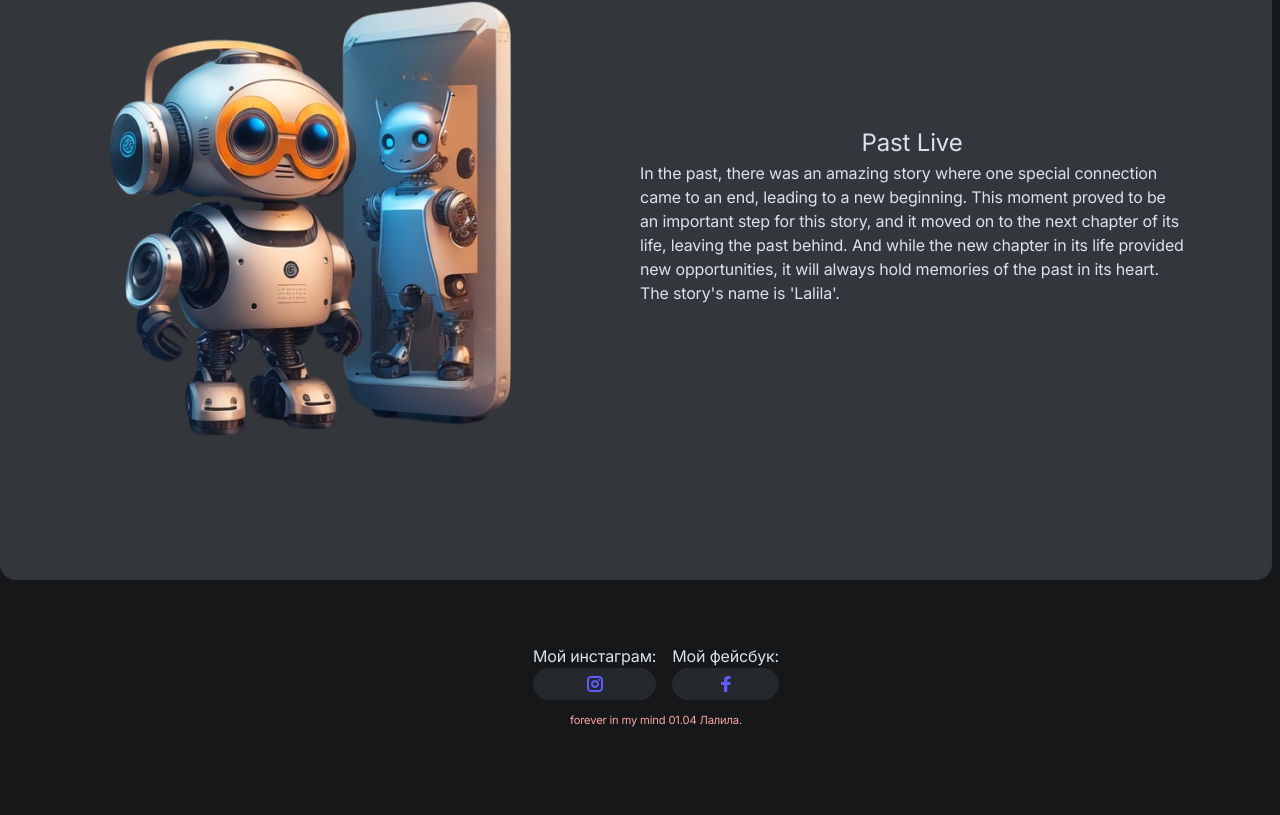
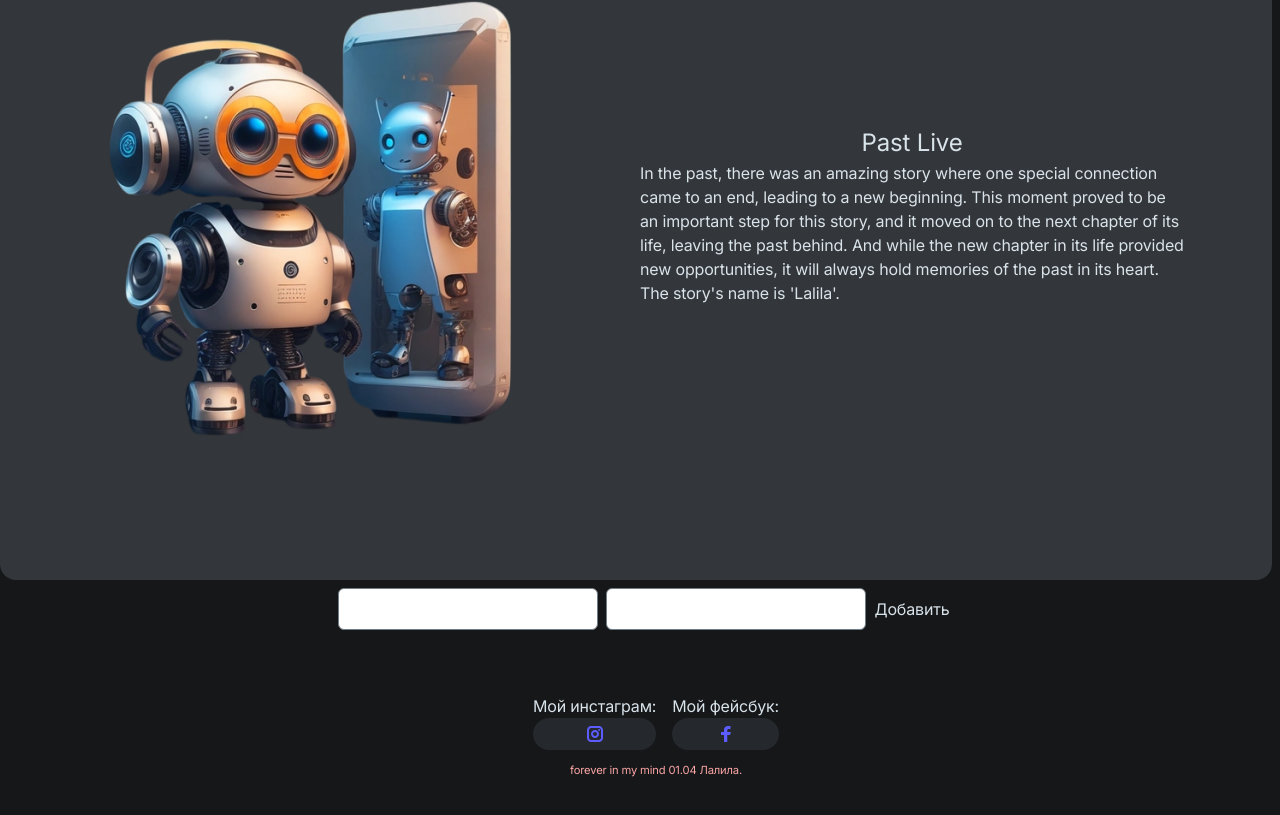
Before and after one commit to Komil-Muminov/komilff, a Next.js app: page / in a window 1280 px wide. Shown: the part 3285-4100 px from the top of the page. Before the commit the page ends 4078 px from the top, so only its background shows below. Built offline with nearby package versions, Linux system fonts and the light colour scheme.

Commit message:
Added ToDo component

```diff
--- a/app/(default)/page.tsx
+++ b/app/(default)/page.tsx
@@ -8,6 +8,7 @@ import Hero from '@/components/hero';
 // import Newsletter from '@/components/newsletter';
 import Zigzag from '@/components/zigzag';
 import Testimonials from '@/components/testimonials';
+import ToDo from '@/components/ToDo';
 
 export default function Home() {
 	return (
@@ -16,6 +17,7 @@ export default function Home() {
 			{/* <Features /> */}
 			<Zigzag />
 			<Testimonials />
+			<ToDo />
 			{/* <Newsletter /> */}
 		</>
 	);
--- /dev/null
+++ b/components/ToDo.js
@@ -0,0 +1,24 @@
+import React from 'react';
+const ToDo = () => {
+	return (
+		<>
+			<section className='flex justify-center items-center ml-2 mt-2  '>
+				<section>
+					<form className='flex gap-2 flex-col w-full  flex-1 md:flex-row flex-wrap'>
+						<input
+							className='rounded-md'
+							type='text'
+						/>
+						<input
+							className='rounded-md'
+							type='text'
+						/>
+						<button>Добавить</button>
+					</form>
+				</section>
+			</section>
+		</>
+	);
+};
+
+export default ToDo;
--- a/components/testimonials.tsx
+++ b/components/testimonials.tsx
@@ -1,8 +1,8 @@
 import Image from 'next/image';
-import robotpng from '@/public/images/robotpng.png';
+import robing from '@/public/images/robotpng.png';
 export default function Testimonials() {
 	return (
-		<section className='bg-gray-700 rounded-2xl mr-2'>
+		<section className='bg-gray-700 rounded-2xl mr-2 '>
 			<div className='max-w-6xl mx-auto px-4 sm:px-6'>
 				<div className='py-12 md:py-20 border-t border-gray-800'>
 					<div className='max-w-3xl mx-auto text-center pb-12 md:pb-20'>
@@ -28,7 +28,7 @@ export default function Testimonials() {
 						<div className='w-1/2'>
 							{
 								<Image
-									src={robotpng}
+									src={robing}
 									alt='person3d'
 								/>
 							}
```
